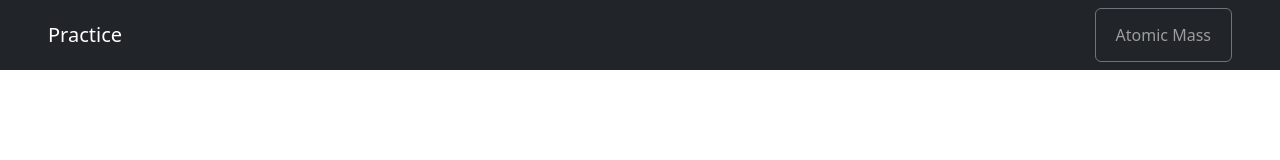
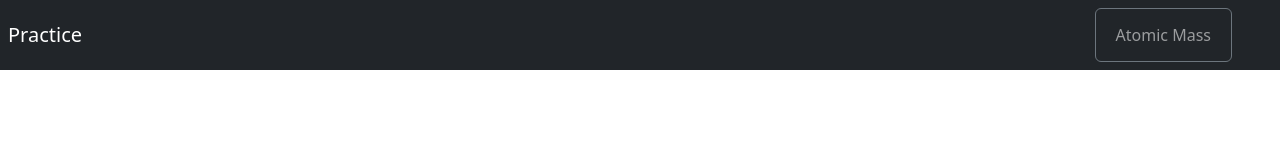
Before and after one commit to Arsh-Pratap/Periodic-Table-Practice, a plain HTML site: page index.html in a window 1280 px wide. Shown: the top 160 px of the page. Drawn offline with nearby package versions, Linux system fonts and the light colour scheme.

Commit message:
Update index.html

```diff
--- a/index.html
+++ b/index.html
@@ -16,7 +16,7 @@
 <body>
   <!-- Nav Start -->
   <nav class="navbar navbar-dark bg-dark navbar-expand-sm">
-    <a href="" class="navbar-brand ms-5">Practice</a>
+    <a href="" class="navbar-brand ms-2">Practice</a>
     <ul class="navbar-nav ms-auto me-5">
       <li class="nav-item">
         <button type="button" class="btn btn-outline-secondary"> <a href="./atomicMass.html" class="nav-link ">Atomic Mass</a></button>
```
